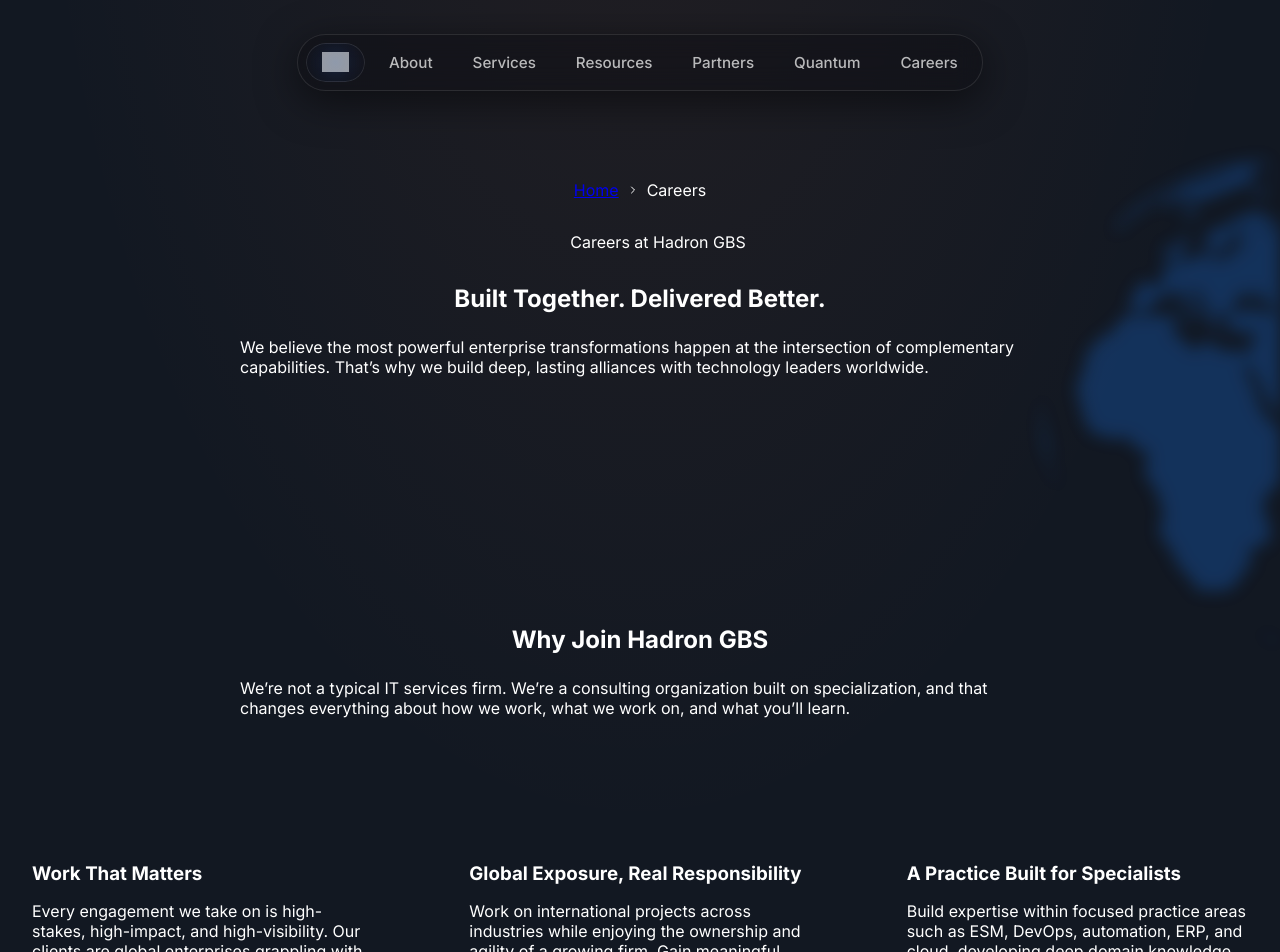
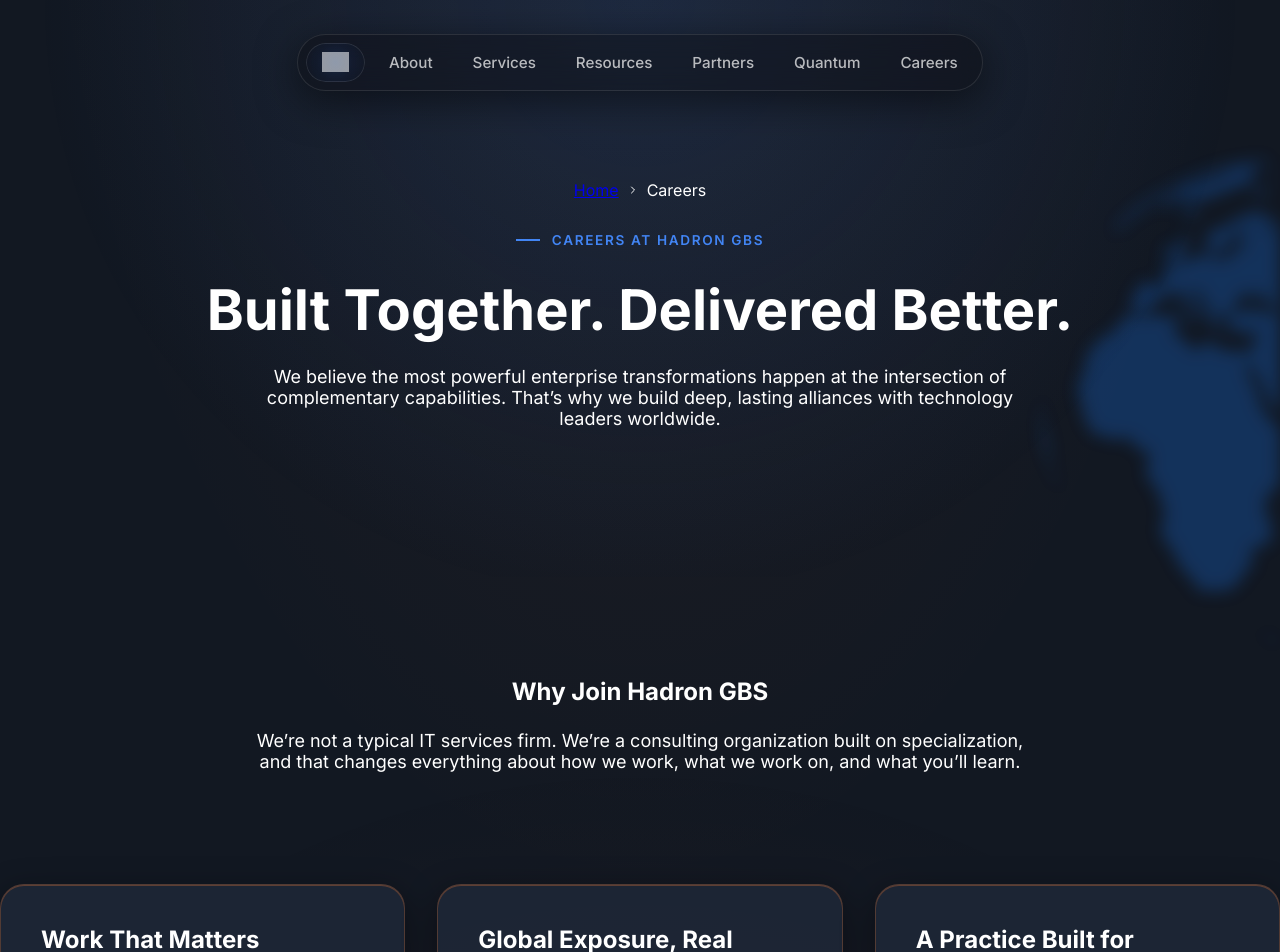
Before and after one commit to Quantum-Labs-Hadron-GBS/main-website, a Next.js app: page /careers in a window 1280 px wide. Shown: the top 952 px of the page. Built offline with nearby package versions, Linux system fonts and the light colour scheme; grey boxes are pictures that could not be loaded.

Commit message:
style: format all inner pages to match premium dark/blue/orange theme

```diff
--- a/src/app/about/About.module.css
+++ b/src/app/about/About.module.css
@@ -8,6 +8,7 @@
 /* Hero */
 .hero {
   padding: 12rem 0 6rem;
+  background-image: radial-gradient(circle at 50% 0%, rgba(26, 115, 232, 0.15), transparent 70%);
 }
 
 .heroTag {
@@ -15,6 +16,11 @@
   align-items: center;
   gap: 0.75rem;
   margin-bottom: 2rem;
+  color: var(--blue-bright);
+  font-size: 0.85rem;
+  text-transform: uppercase;
+  letter-spacing: 0.12em;
+  font-weight: 600;
 }
 
 .heroTag::before {
@@ -22,6 +28,7 @@
   display: block;
   width: 24px;
   height: 2px;
+  background-color: var(--blue-bright);
 }
 
 .heroTitle {
@@ -29,11 +36,15 @@
   max-width: 900px;
   margin-left: auto;
   margin-right: auto;
+  font-size: 3.5rem;
+  line-height: 1.1;
 }
 
 .heroDesc {
   max-width: 700px;
   margin: 0 auto;
+  color: var(--text-dim);
+  font-size: 1.125rem;
 }
 
 /* Text Section */
@@ -48,18 +59,23 @@
 
 .textTitle {
   margin-bottom: 2rem;
+  font-size: 2.5rem;
 }
 
 .textTitleAccent {
+  color: var(--accent);
 }
 
 .textParagraph {
   margin-bottom: 1.5rem;
+  color: var(--text-dim);
+  line-height: 1.7;
 }
 
 /* Features Grid */
 .featuresSection {
   padding: 8rem 0;
+  background-image: radial-gradient(circle at 50% 100%, rgba(244, 124, 54, 0.08), transparent 70%);
 }
 
 .featuresHeader {
@@ -74,9 +90,18 @@
 
 .featureCard {
   padding: 2.5rem;
+  background: var(--card-bg);
+  border: 1px solid var(--border);
+  border-radius: 24px;
+  box-shadow: var(--card-shadow);
+  transition: transform 0.3s ease, border-color 0.3s ease, box-shadow 0.3s ease;
+  text-align: center;
 }
 
 .featureCard:hover {
+  transform: translateY(-5px);
+  border-color: rgba(244, 124, 54, 0.4);
+  box-shadow: 0 10px 40px rgba(0, 0, 0, 0.2), 0 0 20px rgba(244, 124, 54, 0.1);
 }
 
 .featureIcon {
@@ -86,11 +111,17 @@
   align-items: center;
   justify-content: center;
   margin: 0 auto 1.5rem;
+  color: var(--accent);
+  background: rgba(244, 124, 54, 0.1);
+  border-radius: 12px;
 }
 
 .featureTitle {
   margin-bottom: 1rem;
+  font-size: 1.25rem;
 }
 
 .featureDesc {
+  color: var(--text-dim);
+  line-height: 1.6;
 }
--- a/src/app/careers/Careers.module.css
+++ b/src/app/careers/Careers.module.css
@@ -12,6 +12,7 @@
   align-items: center;
   position: relative;
   z-index: 10;
+  background-image: radial-gradient(circle at 50% 0%, rgba(26, 115, 232, 0.15), transparent 70%);
 }
 
 .heroTag {
@@ -19,6 +20,11 @@
   align-items: center;
   gap: 0.75rem;
   margin-bottom: 2rem;
+  color: var(--blue-bright);
+  font-size: 0.85rem;
+  text-transform: uppercase;
+  letter-spacing: 0.12em;
+  font-weight: 600;
 }
 
 .heroTag::before {
@@ -26,22 +32,30 @@
   display: block;
   width: 24px;
   height: 2px;
+  background-color: var(--blue-bright);
 }
 
 .heroTitle {
   margin-bottom: 1.5rem;
   max-width: 900px;
+  font-size: 3.5rem;
+  line-height: 1.1;
+  text-align: center;
 }
 
 .heroDesc {
   max-width: 800px;
   margin-bottom: 3rem;
+  color: var(--text-dim);
+  font-size: 1.125rem;
+  text-align: center;
 }
 
 .section {
   padding: 100px 0;
   position: relative;
   z-index: 10;
+  background-image: radial-gradient(circle at 50% 100%, rgba(244, 124, 54, 0.08), transparent 70%);
 }
 
 .sectionHeader {
@@ -64,26 +78,42 @@
 }
 
 .card {
-  padding: 2rem;
+  padding: 2.5rem;
   display: flex;
   flex-direction: column;
   height: 100%;
+  background: var(--card-bg);
+  border: 1px solid var(--border);
+  border-radius: 24px;
+  box-shadow: var(--card-shadow);
+  transition: transform 0.3s ease, border-color 0.3s ease, box-shadow 0.3s ease;
 }
 
 .card:hover {
+  transform: translateY(-5px);
+  border-color: rgba(26, 115, 232, 0.4);
+  box-shadow: 0 10px 40px rgba(0, 0, 0, 0.2), 0 0 20px rgba(26, 115, 232, 0.1);
 }
 
 .cardTag {
   margin-bottom: 1rem;
+  color: var(--accent);
+  font-size: 0.8rem;
+  text-transform: uppercase;
+  letter-spacing: 0.1em;
+  font-weight: 600;
 }
 
 .cardTitle {
   margin-bottom: 1rem;
+  font-size: 1.5rem;
 }
 
 .cardDesc {
   margin-bottom: 1.5rem;
   flex-grow: 1;
+  color: var(--text-dim);
+  line-height: 1.6;
 }
 
 /* Job Board / Roles */
@@ -99,9 +129,15 @@
   gap: 1rem;
   align-items: center;
   padding: 1.5rem;
+  background: var(--card-bg);
+  border: 1px solid var(--border);
+  border-radius: 16px;
+  transition: transform 0.2s ease, border-color 0.2s ease;
 }
 
 .jobRow:hover {
+  transform: translateX(10px);
+  border-color: var(--blue);
 }
 
 .jobHeader {
@@ -133,6 +169,7 @@
   bottom: 0;
   left: 24px;
   width: 2px;
+  background: var(--border);
 }
 
 .timelineItem {
@@ -149,11 +186,18 @@
   justify-content: center;
   flex-shrink: 0;
   z-index: 1;
+  background: var(--blue-bright);
+  color: #fff;
+  border-radius: 50%;
+  font-weight: 700;
 }
 
 .timelineContent {
   padding: 2rem;
   flex-grow: 1;
+  background: var(--card-bg);
+  border: 1px solid var(--border);
+  border-radius: 24px;
 }
 
 .btnPrimary {
@@ -161,7 +205,14 @@
   align-items: center;
   gap: 0.5rem;
   padding: 0.8rem 1.5rem;
+  background: var(--blue);
+  color: #fff;
+  border-radius: 99px;
+  text-decoration: none;
+  font-weight: 500;
+  transition: background 0.2s ease;
 }
 
 .btnPrimary:hover {
+  background: var(--blue-bright);
 }
--- a/src/app/contact/Contact.module.css
+++ b/src/app/contact/Contact.module.css
@@ -9,6 +9,7 @@
   padding-bottom: 60px;
   position: relative;
   z-index: 2;
+  background-image: radial-gradient(circle at 50% 0%, rgba(26, 115, 232, 0.15), transparent 70%);
 }
 
 .heroContent {
@@ -21,6 +22,11 @@
   align-items: center;
   gap: 0.75rem;
   margin-bottom: 2rem;
+  color: var(--blue-bright);
+  font-size: 0.85rem;
+  text-transform: uppercase;
+  letter-spacing: 0.12em;
+  font-weight: 600;
 }
 
 .heroTag::before {
@@ -28,18 +34,24 @@
   display: block;
   width: 24px;
   height: 2px;
+  background-color: var(--blue-bright);
 }
 
 .heroTitle {
   margin-bottom: 1.5rem;
+  font-size: 3.5rem;
+  line-height: 1.1;
 }
 
 @media (max-width: 768px) {
   .heroTitle {
+    font-size: 2.5rem;
   }
 }
 
 .heroDesc {
+  color: var(--text-dim);
+  font-size: 1.125rem;
 }
 
 .formSection {
@@ -67,6 +79,7 @@
   height: 600px;
   z-index: 1;
   pointer-events: none;
+  background: radial-gradient(circle, rgba(26, 115, 232, 0.1) 0%, transparent 60%);
 }
 
 .glowElement2 {
@@ -77,4 +90,5 @@
   height: 800px;
   z-index: 1;
   pointer-events: none;
+  background: radial-gradient(circle, rgba(244, 124, 54, 0.1) 0%, transparent 60%);
 }
--- a/src/app/resources/Resources.module.css
+++ b/src/app/resources/Resources.module.css
@@ -12,6 +12,7 @@
   align-items: center;
   position: relative;
   z-index: 10;
+  background-image: radial-gradient(circle at 50% 0%, rgba(26, 115, 232, 0.15), transparent 70%);
 }
 
 .heroTag {
@@ -19,6 +20,11 @@
   align-items: center;
   gap: 0.75rem;
   margin-bottom: 2rem;
+  color: var(--blue-bright);
+  font-size: 0.85rem;
+  text-transform: uppercase;
+  letter-spacing: 0.12em;
+  font-weight: 600;
 }
 
 .heroTag::before {
@@ -26,16 +32,23 @@
   display: block;
   width: 24px;
   height: 2px;
+  background-color: var(--blue-bright);
 }
 
 .heroTitle {
   margin-bottom: 1.5rem;
   max-width: 900px;
+  font-size: 3.5rem;
+  line-height: 1.1;
+  text-align: center;
 }
 
 .heroDesc {
   max-width: 800px;
   margin-bottom: 3rem;
+  color: var(--text-dim);
+  font-size: 1.125rem;
+  text-align: center;
 }
 
 /* Stats Section */
@@ -46,7 +59,11 @@
   width: 100%;
   max-width: 1000px;
   margin: 0 auto 4rem;
-  padding: 2rem;
+  padding: 3rem;
+  background: var(--card-bg);
+  border: 1px solid var(--border);
+  border-radius: 24px;
+  box-shadow: var(--card-shadow);
 }
 
 .statItem {
@@ -57,15 +74,23 @@
 }
 
 .statValue {
+  font-size: 3rem;
+  font-weight: 700;
+  color: var(--blue-bright);
 }
 
 .statLabel {
+  color: var(--text-dim);
+  text-transform: uppercase;
+  font-size: 0.8rem;
+  letter-spacing: 0.1em;
 }
 
 .section {
   padding: 100px 0;
   position: relative;
   z-index: 10;
+  background-image: radial-gradient(circle at 50% 100%, rgba(244, 124, 54, 0.08), transparent 70%);
 }
 
 .sectionHeader {
@@ -84,26 +109,42 @@
 }
 
 .card {
-  padding: 2rem;
+  padding: 2.5rem;
   display: flex;
   flex-direction: column;
   height: 100%;
+  background: var(--card-bg);
+  border: 1px solid var(--border);
+  border-radius: 24px;
+  box-shadow: var(--card-shadow);
+  transition: transform 0.3s ease, border-color 0.3s ease, box-shadow 0.3s ease;
 }
 
 .card:hover {
+  transform: translateY(-5px);
+  border-color: rgba(244, 124, 54, 0.4);
+  box-shadow: 0 10px 40px rgba(0, 0, 0, 0.2), 0 0 20px rgba(244, 124, 54, 0.1);
 }
 
 .cardTag {
   margin-bottom: 1rem;
+  color: var(--accent);
+  font-size: 0.8rem;
+  text-transform: uppercase;
+  letter-spacing: 0.1em;
+  font-weight: 600;
 }
 
 .cardTitle {
   margin-bottom: 1rem;
+  font-size: 1.5rem;
 }
 
 .cardDesc {
   margin-bottom: 1.5rem;
   flex-grow: 1;
+  color: var(--text-dim);
+  line-height: 1.6;
 }
 
 /* Custom Case Study Content */
@@ -111,15 +152,24 @@
   padding: 1.5rem;
   margin-top: auto;
   margin-bottom: 1.5rem;
+  background: rgba(255, 255, 255, 0.02);
+  border-radius: 12px;
+  border: 1px solid var(--border);
 }
 
 .caseLabel {
   margin-bottom: 0.25rem;
   display: block;
+  color: var(--accent);
+  font-size: 0.75rem;
+  text-transform: uppercase;
+  letter-spacing: 0.1em;
 }
 
 .caseText {
   margin-bottom: 1rem;
+  color: var(--fg);
+  font-weight: 500;
 }
 
 .caseText:last-child {
@@ -131,6 +181,10 @@
   align-items: center;
   gap: 0.5rem;
   margin-top: auto;
+  color: var(--blue-bright);
+  text-decoration: none;
+  font-weight: 500;
+  transition: gap 0.2s ease;
 }
 
 .linkBtn:hover {
@@ -150,9 +204,15 @@
   gap: 1rem;
   align-items: center;
   padding: 1.5rem;
+  background: var(--card-bg);
+  border: 1px solid var(--border);
+  border-radius: 16px;
+  transition: transform 0.2s ease, border-color 0.2s ease;
 }
 
 .eventRow:hover {
+  transform: translateX(10px);
+  border-color: var(--blue);
 }
 
 .eventHeader {
--- a/src/app/services/ServicePage.module.css
+++ b/src/app/services/ServicePage.module.css
@@ -8,6 +8,7 @@
 /* Hero */
 .hero {
   padding: 12rem 0 6rem;
+  background-image: radial-gradient(circle at 50% 0%, rgba(26, 115, 232, 0.15), transparent 70%);
 }
 
 .heroTag {
@@ -15,6 +16,11 @@
   align-items: center;
   gap: 0.75rem;
   margin-bottom: 2rem;
+  color: var(--blue-bright);
+  font-size: 0.85rem;
+  text-transform: uppercase;
+  letter-spacing: 0.12em;
+  font-weight: 600;
 }
 
 .heroTag::before {
@@ -22,6 +28,7 @@
   display: block;
   width: 24px;
   height: 2px;
+  background-color: var(--blue-bright);
 }
 
 .heroTitle {
@@ -61,30 +68,28 @@
   position: relative;
   overflow: hidden;
   z-index: 1;
-}
-
-.card::after {
-  content: '';
-  position: absolute;
-  inset: 0;
-  padding: 1px;
-  -webkit-mask: linear-gradient(#fff 0 0) content-box, linear-gradient(#fff 0 0);
-  -webkit-mask-composite: xor;
-  mask-composite: exclude;
-  pointer-events: none;
+  background: var(--card-bg);
+  border: 1px solid var(--border);
+  border-radius: 24px;
+  box-shadow: var(--card-shadow);
+  transition: transform 0.3s ease, box-shadow 0.3s ease, border-color 0.3s ease;
 }
 
 .card:hover {
-}
-
-.card:hover::after {
+  transform: translateY(-5px);
+  border-color: rgba(26, 115, 232, 0.3);
+  box-shadow: 0 10px 40px rgba(0, 0, 0, 0.2), 0 0 20px rgba(26, 115, 232, 0.1);
 }
 
 .cardTitle {
   margin-bottom: 1rem;
+  font-size: 1.25rem;
+  color: var(--fg);
 }
 
 .cardBody {
+  color: var(--text-dim);
+  line-height: 1.6;
 }
 
 /* FAQ Accordion */
@@ -96,6 +101,15 @@
 }
 
 .faqItem {
+  background: var(--card-bg);
+  border: 1px solid var(--border);
+  border-radius: 16px;
+  overflow: hidden;
+  transition: border-color 0.3s ease;
+}
+
+.faqItem:hover {
+  border-color: rgba(26, 115, 232, 0.4);
 }
 
 .faqQ {
@@ -104,18 +118,27 @@
   display: flex;
   justify-content: space-between;
   align-items: center;
+  cursor: pointer;
+  font-weight: 600;
+  font-size: 1.1rem;
 }
 
 /* Custom arrow */
 .faqQ::after {
-  content: '';
-  display: block;
-  width: 10px;
-  height: 10px;
-  margin-right: 0.5rem;
+  content: '+';
+  display: flex;
+  align-items: center;
+  justify-content: center;
+  width: 24px;
+  height: 24px;
+  font-size: 1.5rem;
+  color: var(--blue-bright);
+  transition: transform 0.3s ease;
 }
 
 .faqItem[open] .faqQ::after {
+  content: '-';
+  transform: rotate(180deg);
 }
 
 /* Remove default details marker in webkit */
@@ -125,6 +148,8 @@
 
 .faqA {
   padding: 0 1.5rem 1.5rem;
+  color: var(--text-dim);
+  line-height: 1.6;
 }
 
 @media (max-width: 768px) {
```
